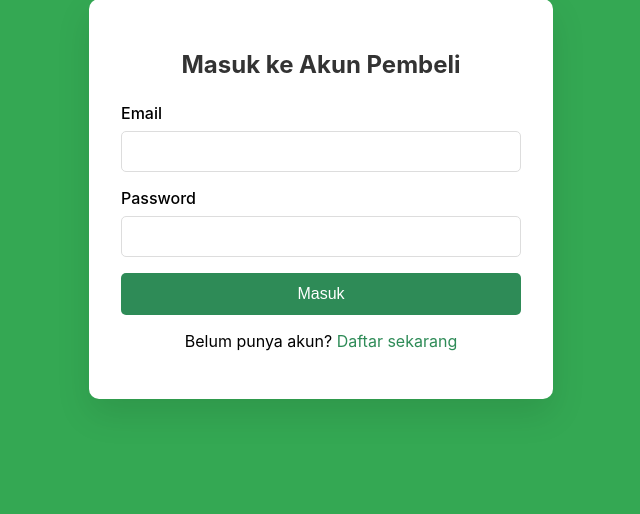
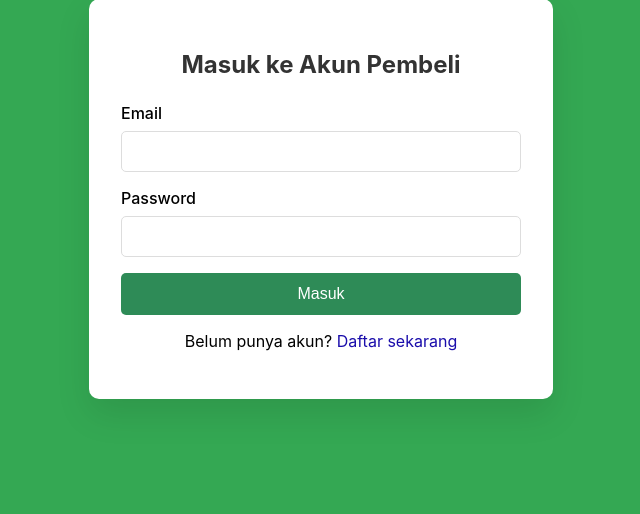
Before and after one commit to frl-im/UMKM, a PHP site: page /loginpembeli.php in a window 1280 px wide. Shown: the part 201-715 px from the top of the page, without its empty margins (319-959 px from the left). Run offline with PHP 8.4, Linux system fonts and the light colour scheme.

Commit message:
ubah warna teks hyperlink

```diff
--- a/loginpembeli.php
+++ b/loginpembeli.php
@@ -31,7 +31,7 @@ if (isset($_POST["login"])) {
         .error { color: red; font-style: italic; text-align: center; margin-bottom: 1rem; }
         .success { color: green; text-align: center; margin-bottom: 1rem; }
         p { text-align: center; margin-top: 1rem; }
-        a { color: #2e8b57; text-decoration: none; }
+        a { color: #1A0DAB; text-decoration: none; }
     </style>
 </head>
 <body>
```
